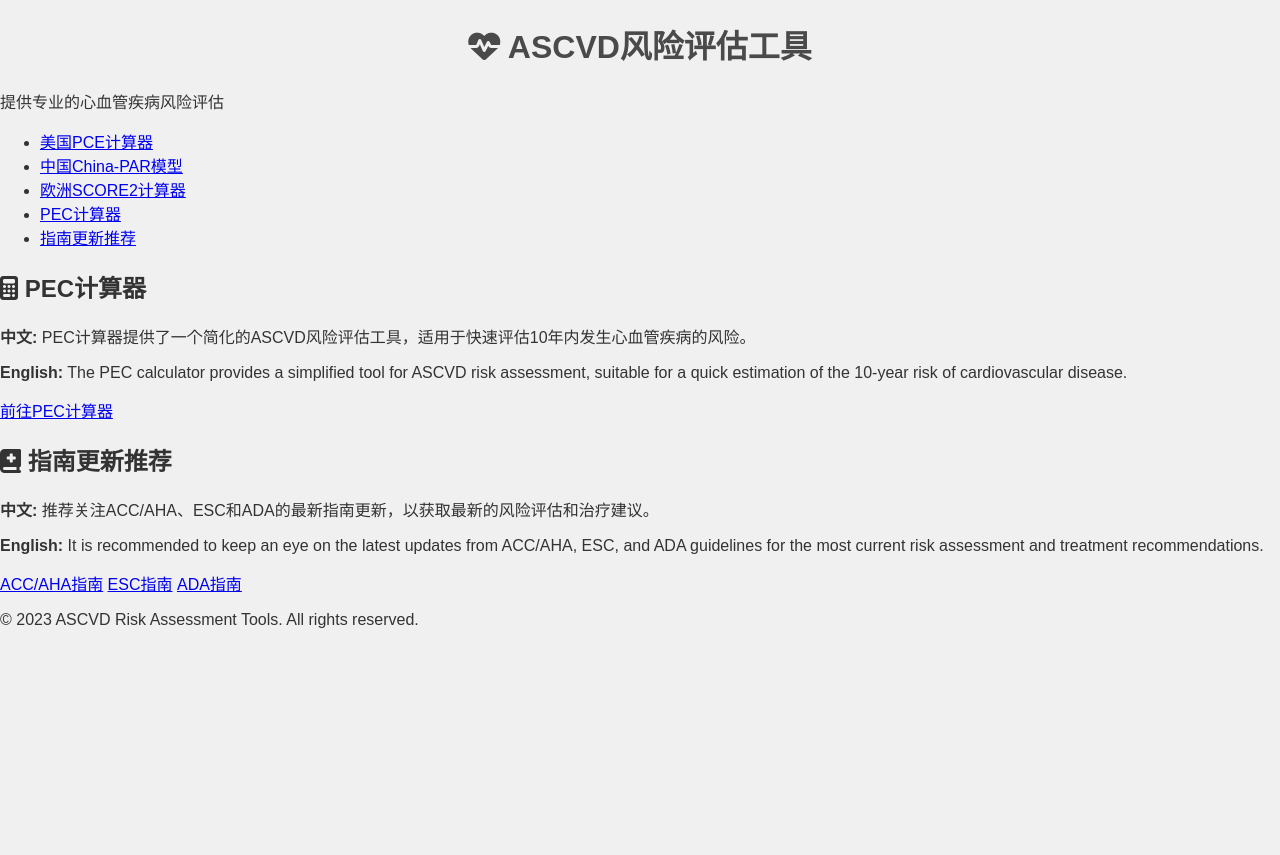
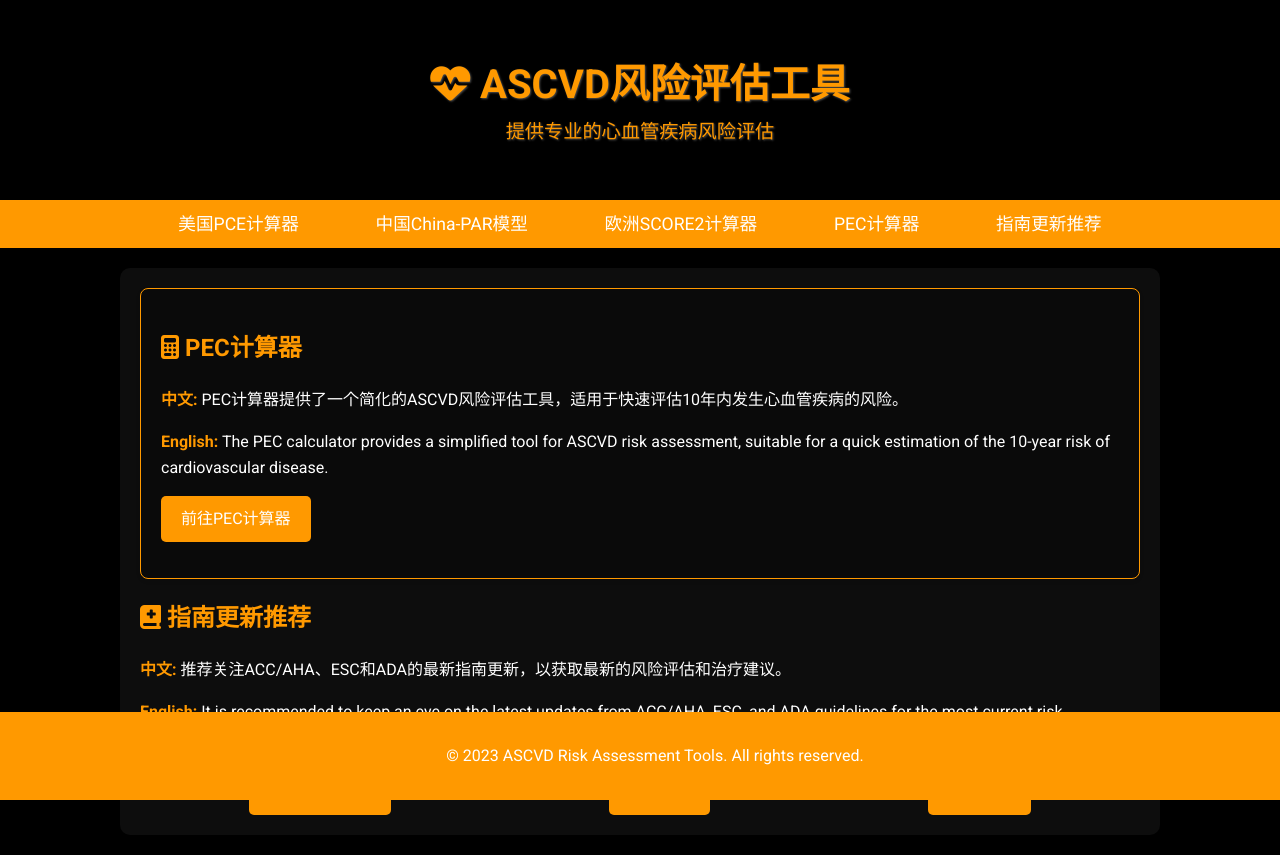
Before and after one commit to bbylw/ASCVDPCE, a plain HTML site: page index.html in a window 1280 px wide. Before the commit the page ends 800 px from the top, so only its background shows below. Drawn offline with Linux system fonts and the light colour scheme.

Commit message:
Update styles.css

```diff
--- a/styles.css
+++ b/styles.css
@@ -1,72 +1,177 @@
+@import url('https://fonts.googleapis.com/css2?family=Roboto:wght@400;700&family=Open+Sans&display=swap');
+
 body {
-    font-family: Arial, sans-serif;
-    background-color: #f0f0f0;
-    color: #333;
+    font-family: 'Roboto', sans-serif;
+    background-color: #000;
+    color: #fff;
     margin: 0;
     padding: 0;
+    line-height: 1.6;
+    min-height: 100vh;
 }
 
-.container {
-    max-width: 600px;
-    margin: 0 auto;
-    padding: 20px;
-    background: #fff;
-    box-shadow: 0 0 10px rgba(0, 0, 0, 0.1);
-    border-radius: 8px;
+header {
+    background-color: #000;
+    color: #ff9900;
+    text-align: center;
+    padding: 100px 20px;
+    text-shadow: 1px 1px 2px rgba(255,255,255,0.3);
+    position: relative;
 }
 
-h1 {
-    text-align: center;
-    color: #4a4a4a;
+.header-content {
+    position: absolute;
+    top: 50%;
+    left: 50%;
+    transform: translate(-50%, -50%);
 }
 
-form {
-    display: flex;
-    flex-direction: column;
+.header-content h1 {
+    font-size: 2.5em;
+    margin: 0;
+    animation: fadeIn 2s ease-out;
 }
 
-.form-group {
-    margin-bottom: 15px;
+.header-content p {
+    font-size: 1.2em;
+    margin: 0;
+    animation: fadeIn 2s ease-out;
 }
 
-label {
-    display: block;
-    margin-bottom: 5px;
+@keyframes fadeIn {
+    from { opacity: 0; }
+    to { opacity: 1; }
 }
 
-input[type="number"], input[type="text"] {
-    width: 100%;
-    padding: 8px;
-    box-sizing: border-box;
-    border: 1px solid #ccc;
-    border-radius: 4px;
+nav {
+    background-color: #ff9900;
+    padding: 10px;
+    position: sticky;
+    top: 0;
+    z-index: 100;
+    box-shadow: 0 2px 5px rgba(0,0,0,0.1);
 }
 
-input[type="radio"], input[type="checkbox"] {
-    margin-right: 10px;
+nav ul {
+    list-style-type: none;
+    padding: 0;
+    display: flex;
+    justify-content: space-around;
+    max-width: 1000px;
+    margin: 0 auto;
 }
 
-button {
-    background-color: #4CAF50;
+nav ul li a {
     color: white;
-    padding: 14px 20px;
-    margin: 8px 0;
-    border: none;
-    border-radius: 4px;
-    cursor: pointer;
-    font-size: 16px;
+    text-decoration: none;
+    font-size: 1.1em;
+    padding: 10px 15px;
+    transition: background-color 0.3s ease;
+    border-radius: 5px;
 }
 
-button:hover {
-    background-color: #45a049;
+nav ul li a:hover {
+    background-color: rgba(0,0,0,0.2);
 }
 
-#result {
+main {
+    max-width: 1000px;
+    margin: 20px auto;
+    padding: 20px;
+    border-radius: 10px;
+    background-color: rgba(255,255,255,0.05);
+    box-shadow: 0 2px 5px rgba(0,0,0,0.1);
+}
+
+.tool {
+    margin-bottom: 20px;
+    border: 1px solid #ff9900;
+    padding: 20px;
+    border-radius: 8px;
+    background-color: rgba(0,0,0,0.2);
+    transition: transform 0.3s ease, box-shadow 0.3s ease;
+    box-shadow: 0 2px 4px rgba(0,0,0,0.1);
+}
+
+.tool:hover {
+    transform: translateY(-5px);
+    box-shadow: 0 4px 8px rgba(0,0,0,0.2);
+}
+
+h1, h2 {
+    color: #ff9900;
+}
+
+a {
+    color: #ff9900;
+    text-decoration: none;
+}
+
+a:hover {
+    text-decoration: underline;
+}
+
+strong {
+    color: #ff9900;
+}
+
+.btn {
+    display: inline-block;
+    background-color: #ff9900;
+    color: white;
+    padding: 10px 20px;
+    border-radius: 5px;
+    text-decoration: none;
+    transition: background-color 0.3s ease, transform 0.2s ease;
+}
+
+.btn:hover {
+    background-color: #ff7f00;
+    transform: scale(1.05);
+}
+
+footer {
+    text-align: center;
+    background-color: #ff9900;
+    color: white;
+    padding: 15px;
+    position: fixed;
+    bottom: 0;
+    width: 100%;
+}
+
+.guidelines-links {
+    display: flex;
+    justify-content: space-around;
     margin-top: 20px;
-    text-align: center;
-    font-size: 18px;
-    font-weight: bold;
-    padding: 10px;
-    background-color: #e7f3fe;
-    border-radius: 4px;
+    flex-wrap: wrap;
 }
+
+/* 响应式设计 */
+@media (max-width: 768px) {
+    nav ul {
+        flex-direction: column;
+        align-items: center;
+    }
+
+    nav ul li {
+        margin-bottom: 10px;
+    }
+
+    .guidelines-links {
+        flex-direction: column;
+        align-items: center;
+    }
+
+    .guidelines-links a {
+        margin-bottom: 10px;
+    }
+
+    .header-content h1 {
+        font-size: 2em;
+    }
+
+    .header-content p {
+        font-size: 1em;
+    }
+}
```
